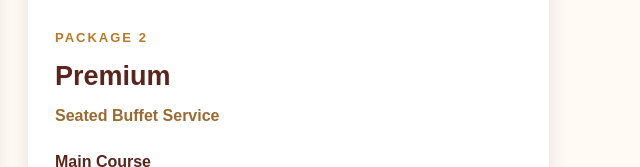
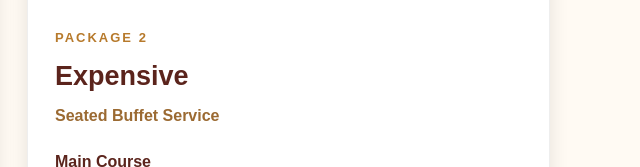
Before and after one commit to emieljune79-png/catering-food, a plain HTML site: page index.html in a window 1280 px wide. Shown: the part 893-1060 px from the top of the page, 628-1268 px from the left. Drawn offline with Linux system fonts and the light colour scheme.

Commit message:
Update index.html

```diff
--- a/index.html
+++ b/index.html
@@ -299,7 +299,7 @@ footer {
             <div class="package-image package-two"></div>
             <div class="package-content">
                 <span class="package-label">PACKAGE 2</span>
-                <h3>Premium</h3>
+                <h3>Expensive</h3>
                 <p class="service">Seated Buffet Service</p>
 
                 <h4>Main Course</h4>
```
